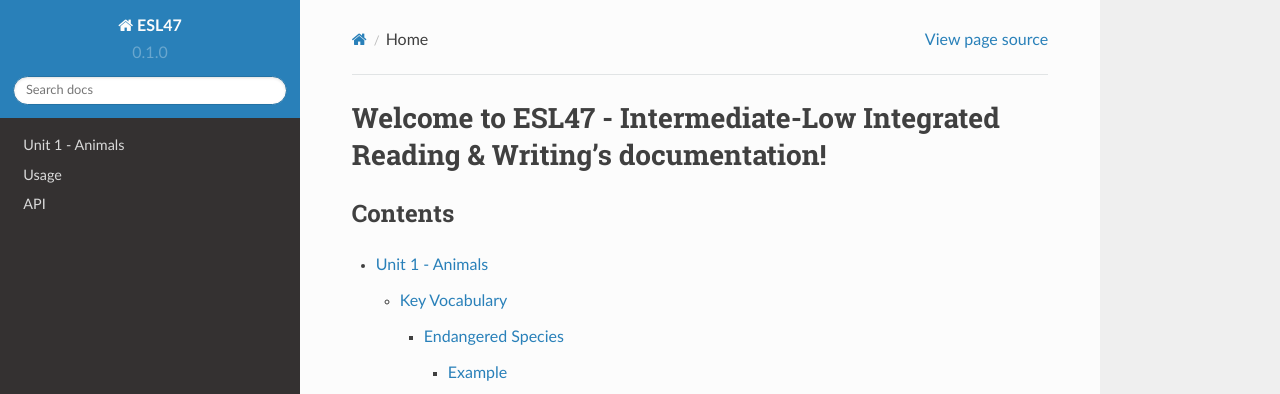
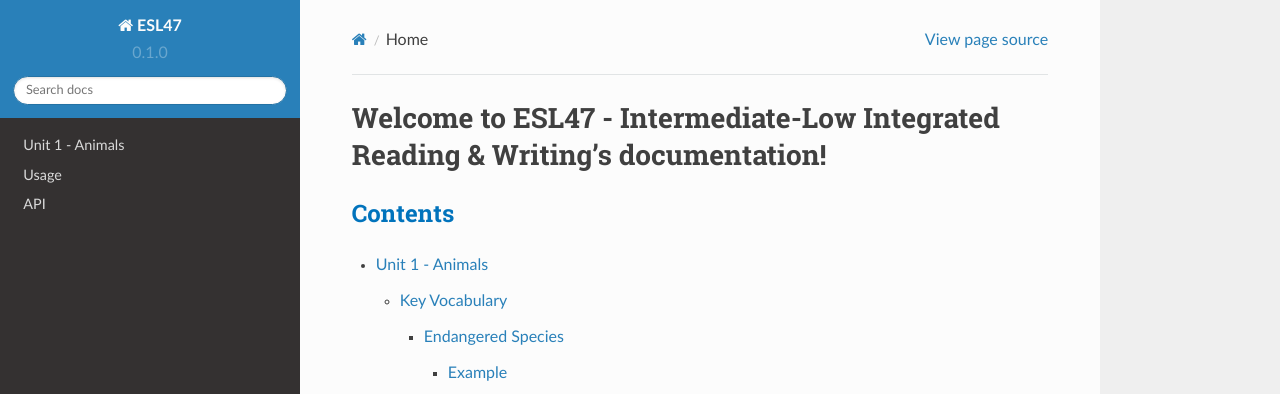
Before and after one commit to vpa24/ESL-47---Intermediate-Low-Integrated-Reading-Writing, a Sphinx documentation site: the page built from docs/source/index.rst, in a window 1280 px wide. Shown: the top 394 px of the page. Built offline with Sphinx 7.4.7 and the Read the Docs theme 2.0.0, drawn with Linux system fonts in a browser that asks for light colours.

Commit message:
change css file directory

```diff
--- a/docs/source/conf.py
+++ b/docs/source/conf.py
@@ -35,7 +35,7 @@ html_static_path = ['_static']
 
 # Add your custom CSS files to the html_css_files list.
 html_css_files = [
-    'custom.css',
+    'css/custom.css',
 ]
 # -- Options for EPUB output
 epub_show_urls = 'footnote'
```
